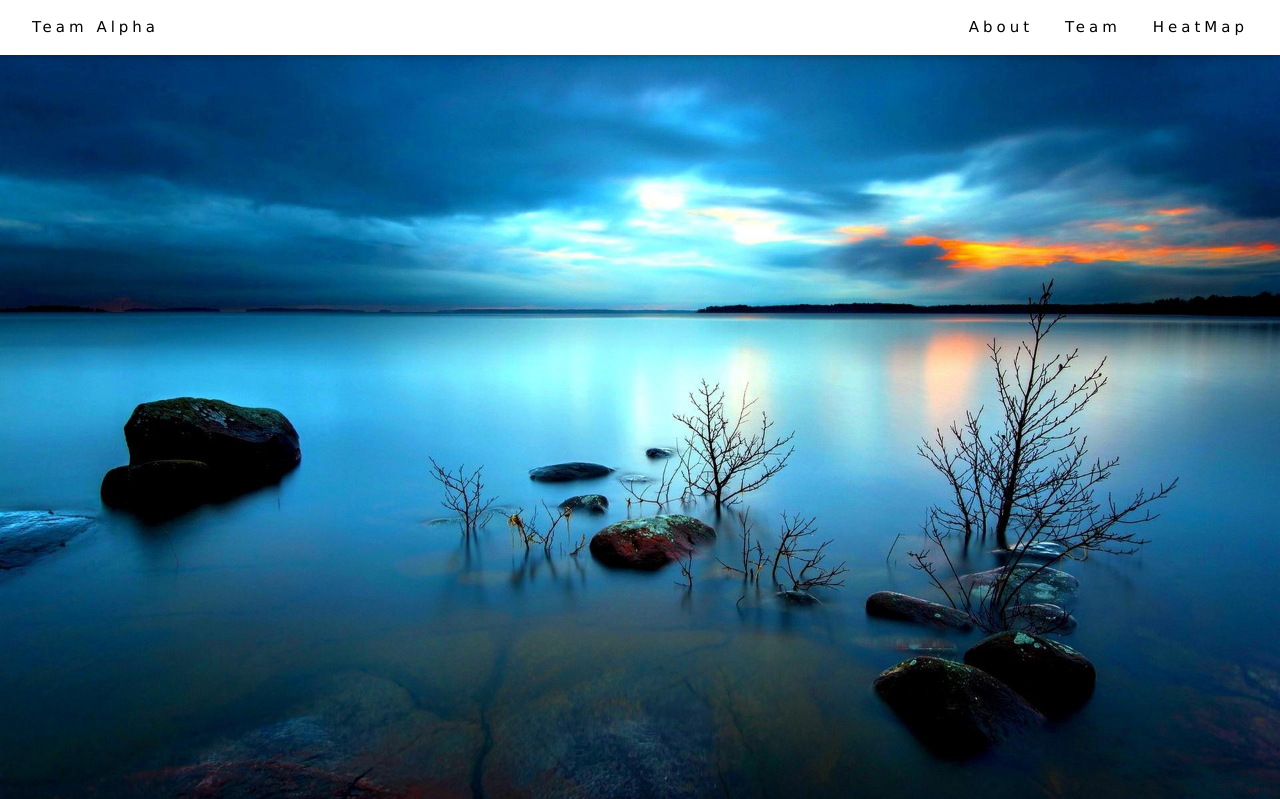
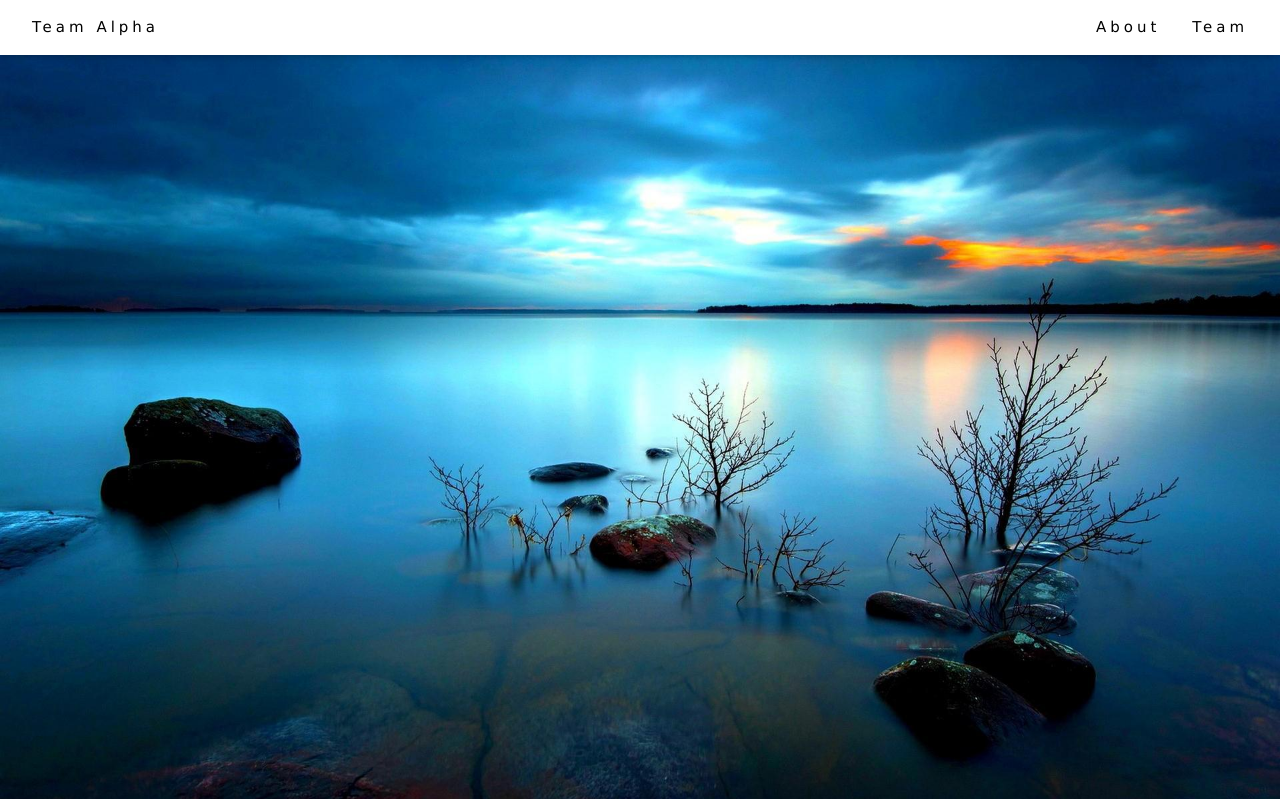
Before and after one commit to shiven91/DataScienceProject2, a Flask app: page / in a window 1280 px wide. Shown: the top 799 px of the page. Run offline with Flask 2, Linux system fonts and the light colour scheme; some libraries are stand-ins or nearby versions.

Commit message:
got rid of the heatmap navbar button

```diff
--- a/project2/templates/landingpage.html
+++ b/project2/templates/landingpage.html
@@ -17,7 +17,6 @@
                 <div class="w3-right w3-hide-small">
                     <a href="#about" class="w3-bar-item w3-button">About</a>
                     <a href="#Team" class="w3-bar-item w3-button">Team</a>
-                    <a href="/dataVisualization" class="w3-bar-item w3-button">HeatMap</a>
                 </div>
             </div>
     </div>
```
